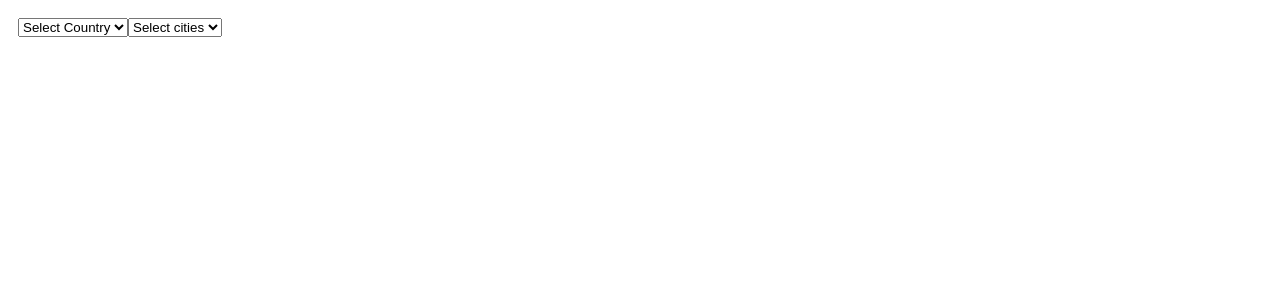
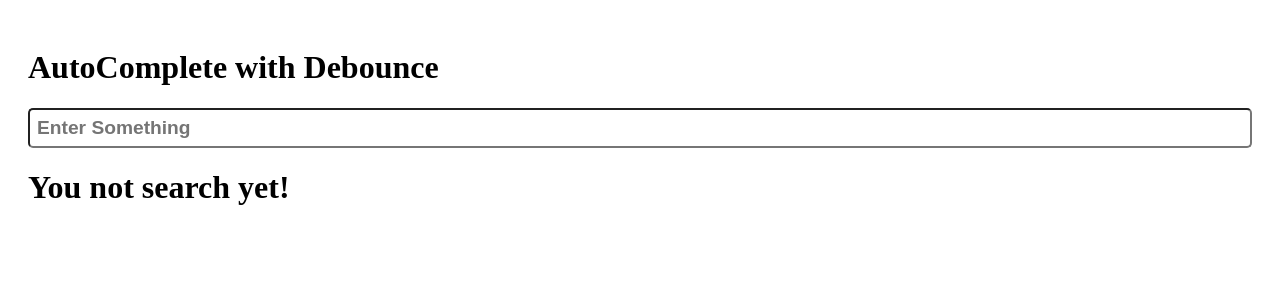
Before and after one commit to Preetiraj3697/React-Coding-Exercise-Interview-Question, a React (Vite) app: page / in a window 1280 px wide. Shown: the top 300 px of the page. Built offline with nearby package versions, Linux system fonts and the light colour scheme.

Commit message:
Add AutoComplete

```diff
--- a/src/App.jsx
+++ b/src/App.jsx
@@ -16,6 +16,7 @@
 import CryptoDashboard from './Project/14.CryptoDashboard'
 import StarRating from './Project/15.StarRating/StarRating'
 import StarRating2 from './Project/15.StarRating/StarRating2'
+import AutoComplete from './Project/16.AutocompleteWithDebounce/AutoComplete'
 function App() {
  return(
     <>
@@ -31,10 +32,11 @@
     {/* <FetchData /> */}
     {/* <FilterOfList /> */}
     {/* <CurrencyConverter /> */}
-    <DropDown />
+    {/* <DropDown /> */}
     {/* <CryptoDashboard /> */}
     {/* <StarRating value={2}/> */}
     {/* <StarRating2 /> */}
+    <AutoComplete />
     </>
   )
 }
--- /dev/null
+++ b/src/Project/16.AutocompleteWithDebounce/AutoComplete.css
@@ -0,0 +1,23 @@
+.search{
+    width:100%;
+    padding:7px;
+    font-size: 1.2rem;
+    color:lightcoral;
+    box-sizing: border-box;
+    outline: none;
+    border-radius: 5px;
+    font-weight: bold;
+}
+.autocomplete{
+    width: 100%;
+    background-color: #fff;
+    border-radius: 5px;
+    box-shadow: 0 2px 4px rgba(0,0,0,0.3);
+}
+.autocompleteitems{
+    border-bottom: 1px solid #e6e6e6;
+    padding:10px 5px;
+    cursor: pointer;
+    color: dodgerblue;
+    font-weight: bold;
+}
--- a/src/Project/16.AutocompleteWithDebounce/AutoComplete.jsx
+++ b/src/Project/16.AutocompleteWithDebounce/AutoComplete.jsx
@@ -1,11 +1,50 @@
-import React from 'react'
+import React, { useCallback, useState } from "react";
+import "./AutoComplete.css";
+// Search with Debounce
+const AutoComplete = () => {
+  const [search, setSearch] = useState(null);
+  const debouce = (func) => {
+    let timer;
+    return function (...args) {
+      const context = this;
+      if (timer) clearTimeout(timer);
+      timer = setTimeout(() => {
+        timer = null;
+        func.apply(context, args);
+      }, 500);
+    };
+  };
+  const handleChange = (event) => {
+    const { value } = event.target;
+    fetch(`https://demo.dataverse.org/api/search?q=${value}`)
+      .then((res) => res.json())
+      .then((json) => setSearch(json.data.items));
+  };
+  const optimiseVersion = useCallback(debouce(handleChange), []);
+  return (
+    <div>
+      <h1>AutoComplete with Debounce</h1>
+      <input
+        type="text"
+        name={search}
+        placeholder="Enter Something"
+        onChange={optimiseVersion}
+        className="search"
+      />
+      {!search ? (
+         <h1>You not search yet!</h1>
 
-const AutoComplete = () => {
-  return (
-    <>
+      ) : (
+        <div className="autocomplete">
+        {search?.map((el, i) => (
+          <div key={i} className="autocompleteitems">
+            <span>{el.name}</span>
+          </div>
+        ))}
+      </div>
+      )}
+    </div>
+  );
+};
 
-    </>
-  )
-}
-
-export default AutoComplete
+export default AutoComplete;
```
